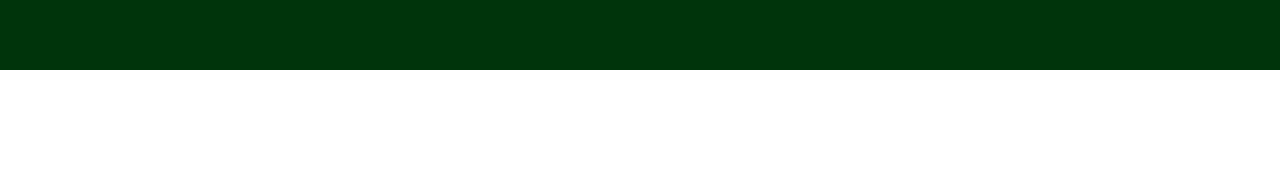
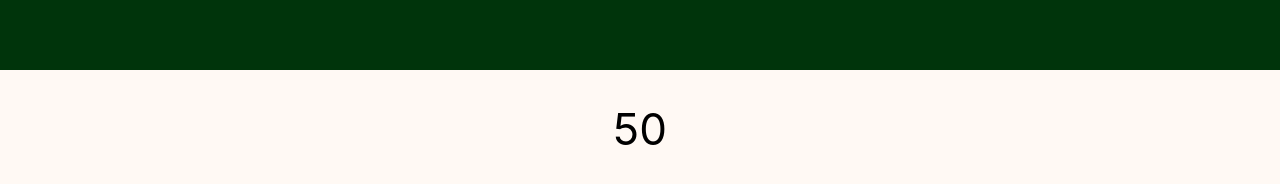
Before and after one commit to Chupacabra44/my-restaurant, a React (Create React App) app: page / in a window 1280 px wide. Shown: the part 3932-4116 px from the top of the page. Before the commit the page ends 4002 px from the top, so only its background shows below. Built offline with nearby package versions, Linux system fonts and the light colour scheme.

Commit message:
creating animated counter

```diff
--- a/src/App.js
+++ b/src/App.js
@@ -4,6 +4,7 @@ import FoodButtons from "./components/FoodButtons/FoodButtons";
 import styles from "./App.module.scss";
 import Catering from "./components/Catering/Catering";
 import CarouselReview from "./components/CarouselReview/CarouselReview";
+import AnimatedCounter from "./components/AnimatedCounter/AnimatedCounter";
 
 function App() {
   const [foodImages, setFoddImages] = useState([]);
@@ -165,6 +166,7 @@ function App() {
         </section>
         <section>
           <CarouselReview />
+          <AnimatedCounter />
         </section>
       </main>
     </>
--- /dev/null
+++ b/src/components/AnimatedCounter/AnimatedCounter.jsx
@@ -0,0 +1,51 @@
+import { useState, useEffect, useRef } from "react";
+import styles from "./AnimatedCounter.module.scss";
+
+const AnimatedCounter = () => {
+  const [count, setCount] = useState(1);
+  const [started, setStarted] = useState(false);
+
+  const ref = useRef(null);
+
+  useEffect(() => {
+    const observer = new IntersectionObserver(
+      ([entry]) => {
+        if (entry.isIntersecting && !started) {
+          setStarted(true);
+        }
+      },
+      { threshold: 0.5 }
+    );
+
+    if (ref.current) observer.observe(ref.current);
+
+    return () => observer.disconnect();
+  }, [started]);
+
+  useEffect(() => {
+    if (!started) return;
+
+    const end = 50;
+    const duration = 1000;
+    const stepTime = Math.max(duration / end, 20);
+
+    let current = 1;
+
+    const timer = setInterval(() => {
+      current += 1;
+      setCount(current);
+
+      if (current >= end) clearInterval(timer);
+    }, stepTime);
+
+    return () => clearInterval(timer);
+  }, [started]);
+
+  return (
+    <div className={styles.Counter} ref={ref}>
+      {count}
+    </div>
+  );
+};
+
+export default AnimatedCounter;
--- /dev/null
+++ b/src/components/AnimatedCounter/AnimatedCounter.module.scss
@@ -0,0 +1,5 @@
+.Counter {
+  font-size: 44px;
+  text-align: center;
+  padding: 2pc 20%;
+}
```
